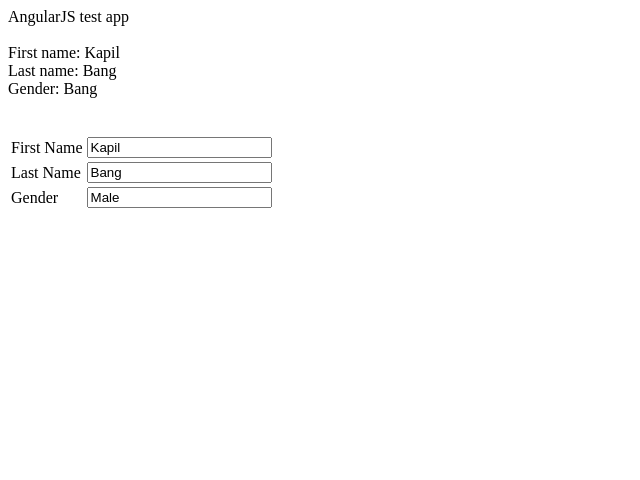
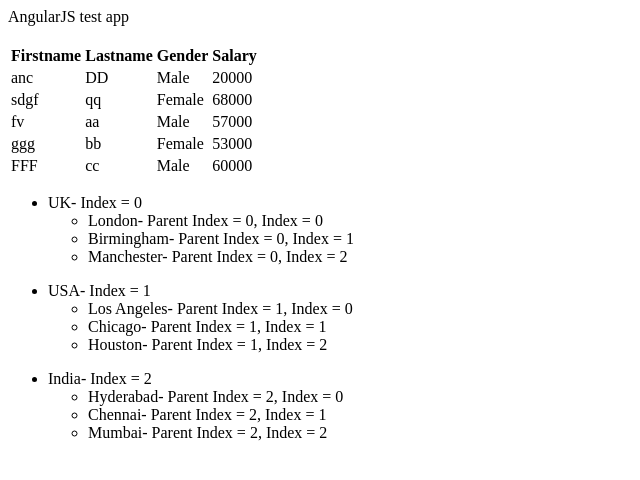
Before and after one commit to Nikhil44/angular_one_demo, a website: page angular_demo.html in a window 1280 px wide. Shown: the whole page, without its empty margins (0-640 px from the left). Drawn offline with nearby package versions, Linux system fonts and the light colour scheme.

Commit message:
ng-repeat directive in Angular

```diff
--- a/angular_demo.html
+++ b/angular_demo.html
@@ -11,43 +11,36 @@
     </div>
    <br>
 <div>
-	<div>First name: {{emp.firstName}}</div>
-	<div>Last name: {{emp.lastName}}</div>
-	<div>Gender: {{emp.lastName}}</div>
+<table>
+    <thead>
+        <tr>
+            <th>Firstname</th>
+            <th>Lastname</th>
+            <th>Gender</th>
+            <th>Salary</th>
+        </tr>
+    </thead>
+	<tbody>
+	 <tr ng-repeat="employee in emp">
+                    <td> {{ employee.firstName }} </td>
+                    <td> {{ employee.lastName }} </td>
+                    <td> {{ employee.gender }} </td>
+                    <td> {{ employee.salary }} </td>
+          </tr>
+     </tbody>
+  </table>
 </div>
 
-<br><br>
-<div>
-  <table>
-            <tr>
-                <td>
-                    First Name
-                </td>
-                <td>
-                    <input type="text" placeholder="Firstname"
-                           ng-model="emp.firstName" />
-                </td>
-            </tr>
-            <tr>
-                <td>
-                    Last Name
-                </td>
-                <td>
-                    <input type="text" placeholder="Lastname"
-                           ng-model="emp.lastName" />
-                </td>
-            </tr>
-            <tr>
-                <td>
-                    Gender
-                </td>
-                <td>
-                    <input type="text" placeholder="Gender"
-                           ng-model="emp.gender" />
-                </td>
-            </tr>
-        </table>
-</div>
+<ul ng-repeat = "country in countries" ng-init="parentIndex = $index">
+	<li>
+		{{country.name}}- Index = {{ $index }}
+		<ul>
+			<li ng-repeat = "city in country.cities">
+					{{ city.name}}- Parent Index = {{ parentIndex }}, Index = {{ $index }}
+			</li>
+		</ul>
+	</li>
+</ul>
 
 </div>
 </body>
--- a/demo.js
+++ b/demo.js
@@ -48,18 +48,41 @@ var myApp = angular
     .module("myModule", [])
     .controller("myController",($scope) => {
     	$scope.message = "AngularJS test app";
-        var emp = {
-            firstName: 'Kapil',
-            lastName: 'Bang',
-            gender: 'Male'
-        };
+    	var emp = [
+                    { firstName: "anc", lastName: "DD", gender: "Male", salary: 20000 },
+                    { firstName: "sdgf", lastName: "qq", gender: "Female", salary: 68000 },
+                    { firstName: "fv", lastName: "aa", gender: "Male", salary: 57000 },
+                    { firstName: "ggg", lastName: "bb", gender: "Female", salary: 53000 },
+                    { firstName: "FFF", lastName: "cc", gender: "Male", salary: 60000 }
+                ];
         $scope.emp = emp;
-    })
-    .controller("countryController", ($scope) => {
-    	  var country = {
-                        name: "INDIA",
-                        capital: "dDelhi",
-                        flag: "/home/user/test_projet/angular1_demo/img/flag.png"
-                    };
-                    $scope.country = country;
+
+         var countries = [
+                    {
+                        name: "UK",
+                        cities: [
+                            { name: "London" },
+                            { name: "Birmingham" },
+                            { name: "Manchester" }
+                        ]
+                    },
+                    {
+                        name: "USA",
+                        cities: [
+                            { name: "Los Angeles" },
+                            { name: "Chicago" },
+                            { name: "Houston" }
+                        ]
+                    },
+                    {
+                        name: "India",
+                        cities: [
+                            { name: "Hyderabad" },
+                            { name: "Chennai" },
+                            { name: "Mumbai" }
+                        ]
+                    }
+                ];
+
+                $scope.countries = countries;
     });
```
